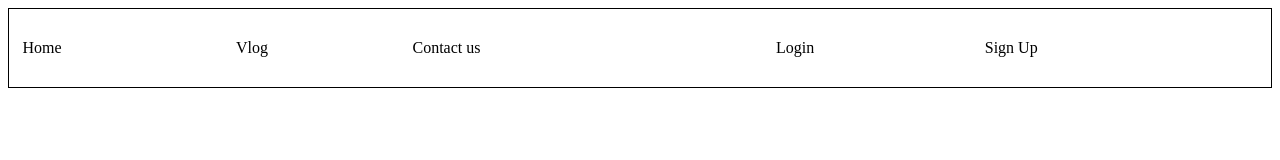
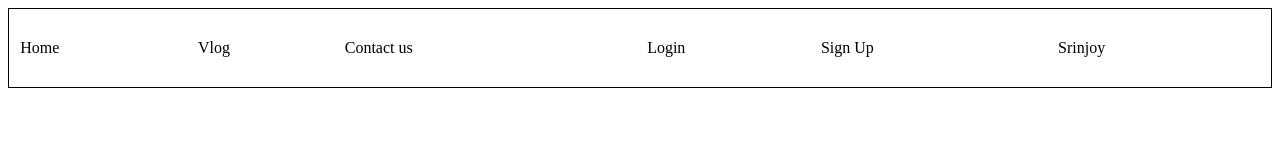
Before and after one commit to Codexia-afk/demo-repo, a plain HTML site: page index.html in a window 1280 px wide. Drawn offline with Linux system fonts and the light colour scheme.

Commit message:
Add 'Srinjoy' cell to the navigation table
Added a new 'Srinjoy' table cell in the navigation bar.

```diff
--- a/index.html
+++ b/index.html
@@ -14,6 +14,7 @@
             <td>Contact us</td>
             <td>Login</td>
             <td>Sign Up</td>
+            <td>Srinjoy</td>
         </tr>
     </table>
 </body>
```
